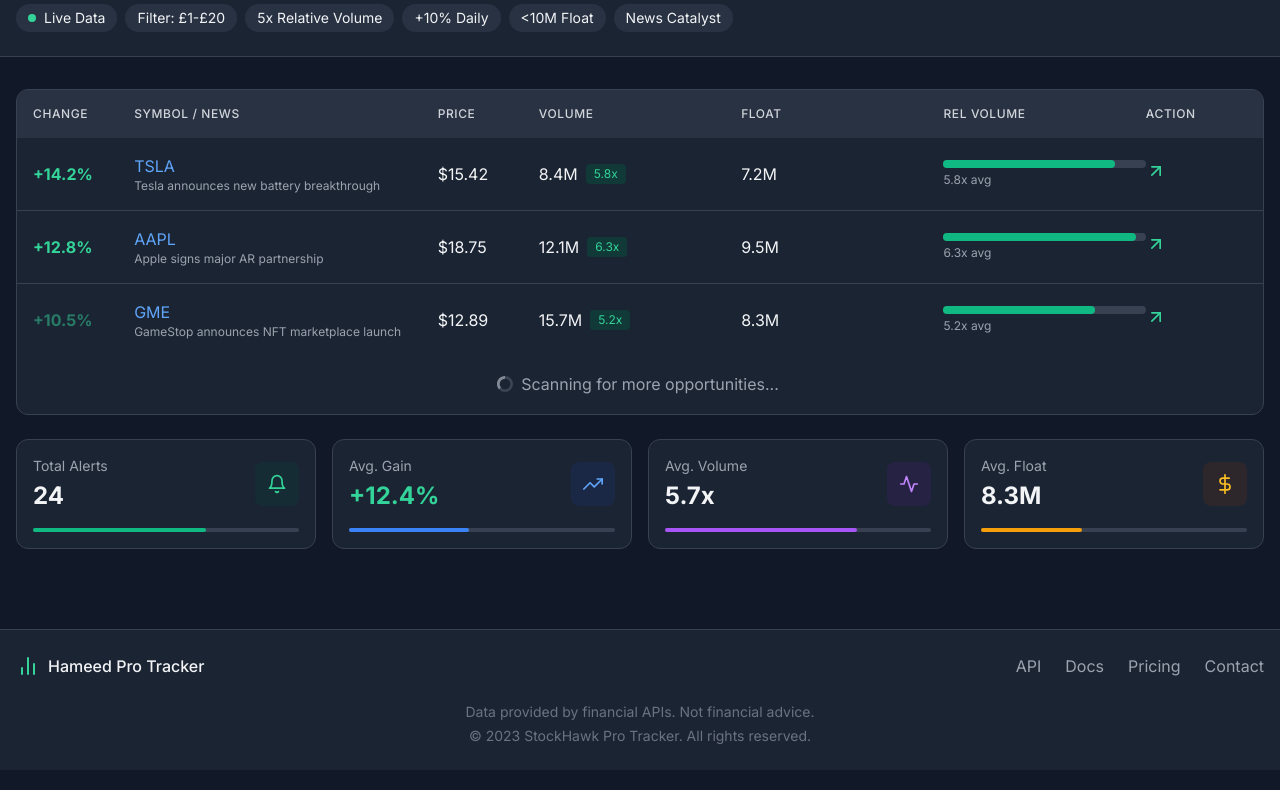
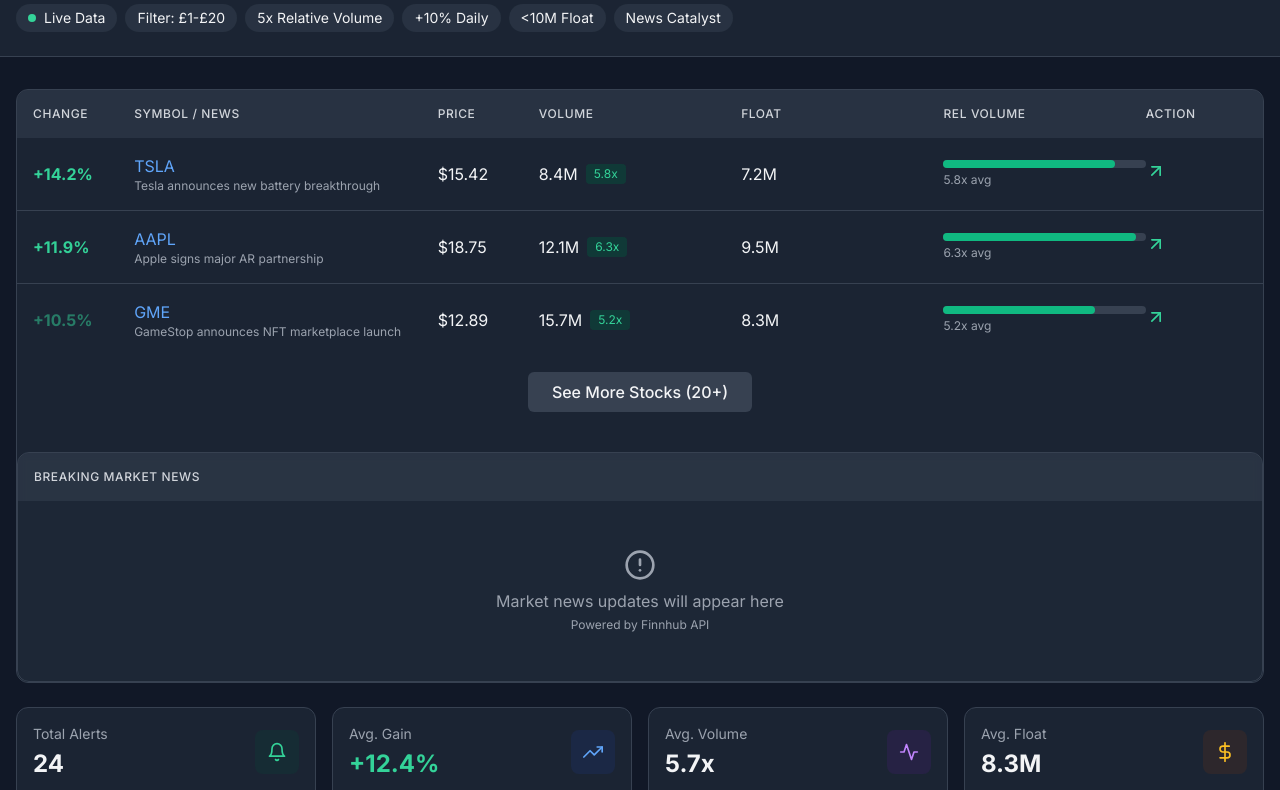
Before and after one commit to ahameedy/deepsite-ai, a plain HTML site: page index.html in a window 1280 px wide. Shown: the part 76-866 px from the top of the page. Drawn offline with nearby package versions, Linux system fonts and the light colour scheme.

Commit message:
Revise front-end with interactive stock headings

```diff
--- a/index.html
+++ b/index.html
@@ -4,7 +4,7 @@
     <meta charset="UTF-8">
     <meta name="viewport" content="width=device-width, initial-scale=1.0">
     <title>
-                            Hameed Pro Tracker
+                            Utopia Tracker Pro
 </title>
     <link rel="icon" type="image/x-icon" href="/static/favicon.ico">
     <script src="https://cdn.tailwindcss.com"></script>
@@ -47,15 +47,15 @@
                     <div class="flex items-center space-x-4">
                         <i data-feather="trending-up" class="text-emerald-400 w-8 h-8"></i>
                         <h1 class="text-2xl font-bold bg-clip-text text-transparent bg-gradient-to-r from-emerald-400 to-cyan-400">
-                            Hameed Pro Tracker
+                            Utopia Pro Tracker
 </h1>
                     </div>
                     <div class="flex items-center space-x-4">
-                        <button class="px-4 py-2 bg-emerald-600 hover:bg-emerald-700 rounded-md font-medium flex items-center space-x-2 transition">
+                        <button id="alerts-btn" class="px-4 py-2 bg-emerald-600 hover:bg-emerald-700 rounded-md font-medium flex items-center space-x-2 transition cursor-pointer">
 <i data-feather="bell" class="w-4 h-4"></i>
                             <span>Alerts</span>
                         </button>
-                        <button class="px-4 py-2 bg-gray-700 hover:bg-gray-600 rounded-md font-medium flex items-center space-x-2 transition">
+                        <button id="settings-btn" class="px-4 py-2 bg-gray-700 hover:bg-gray-600 rounded-md font-medium flex items-center space-x-2 transition cursor-pointer">
 <i data-feather="settings" class="w-4 h-4"></i>
                             <span>Settings</span>
                         </button>
@@ -185,22 +185,31 @@
                         </div>
                     </div>
                 </div>
+                <!-- See More Button -->
+                <div class="p-4 text-center">
+                    <button id="see-more-btn" class="px-6 py-2 bg-gray-700 hover:bg-gray-600 rounded-md font-medium transition cursor-pointer">
+                        See More Stocks (20+)
+                    </button>
+                </div>
 
-                <!-- Loading More -->
-                <div class="p-4 text-center text-gray-400">
-                    <div class="inline-flex items-center">
-                        <svg class="animate-spin -ml-1 mr-2 h-4 w-4 text-gray-400" xmlns="http://www.w3.org/2000/svg" fill="none" viewBox="0 0 24 24">
-                            <circle class="opacity-25" cx="12" cy="12" r="10" stroke="currentColor" stroke-width="4"></circle>
-                            <path class="opacity-75" fill="currentColor" d="M4 12a8 8 0 018-8V0C5.373 0 0 5.373 0 12h4zm2 5.291A7.962 7.962 0 014 12H0c0 3.042 1.135 5.824 3 7.938l3-2.647z"></path>
-                        </svg>
-                        Scanning for more opportunities...
+                <!-- Breaking News Section -->
+                <div class="bg-gray-800/80 blur-overlay rounded-xl border border-gray-700 mt-6 overflow-hidden">
+                    <div class="bg-gray-700/50 p-4 font-medium text-gray-300 uppercase text-xs tracking-wider">
+                        Breaking Market News
+                    </div>
+                    <div id="breaking-news" class="p-4">
+                        <div class="text-center text-gray-400 py-8">
+                            <i data-feather="alert-circle" class="w-8 h-8 mx-auto mb-2"></i>
+                            <p>Market news updates will appear here</p>
+                            <p class="text-xs mt-1">Powered by Finnhub API</p>
+                        </div>
                     </div>
                 </div>
 </div>
 
             <!-- Stats Dashboard -->
             <div class="grid grid-cols-1 md:grid-cols-4 gap-4 mt-6">
-                <div class="bg-gray-800/80 blur-overlay rounded-xl border border-gray-700 p-4">
+                <div id="total-alerts-card" class="bg-gray-800/80 blur-overlay rounded-xl border border-gray-700 p-4 cursor-pointer hover:bg-gray-700/50 transition">
 <div class="flex items-center justify-between">
                         <div>
                             <p class="text-gray-400 text-sm">Total Alerts</p>
@@ -214,7 +223,7 @@
                         <div class="h-1 bg-emerald-500 rounded-full" style="width: 65%"></div>
                     </div>
                 </div>
-                <div class="bg-gray-800/80 blur-overlay rounded-xl border border-gray-700 p-4">
+                <div id="avg-gain-card" class="bg-gray-800/80 blur-overlay rounded-xl border border-gray-700 p-4 cursor-pointer hover:bg-gray-700/50 transition">
 <div class="flex items-center justify-between">
                         <div>
                             <p class="text-gray-400 text-sm">Avg. Gain</p>
@@ -228,7 +237,7 @@
                         <div class="h-1 bg-blue-500 rounded-full" style="width: 45%"></div>
                     </div>
                 </div>
-                <div class="bg-gray-800/80 blur-overlay rounded-xl border border-gray-700 p-4">
+                <div id="avg-volume-card" class="bg-gray-800/80 blur-overlay rounded-xl border border-gray-700 p-4 cursor-pointer hover:bg-gray-700/50 transition">
 <div class="flex items-center justify-between">
                         <div>
                             <p class="text-gray-400 text-sm">Avg. Volume</p>
@@ -242,7 +251,7 @@
                         <div class="h-1 bg-purple-500 rounded-full" style="width: 72%"></div>
                     </div>
                 </div>
-                <div class="bg-gray-800/80 blur-overlay rounded-xl border border-gray-700 p-4">
+                <div id="avg-float-card" class="bg-gray-800/80 blur-overlay rounded-xl border border-gray-700 p-4 cursor-pointer hover:bg-gray-700/50 transition">
 <div class="flex items-center justify-between">
                         <div>
                             <p class="text-gray-400 text-sm">Avg. Float</p>
@@ -265,7 +274,7 @@
                 <div class="flex flex-col md:flex-row justify-between items-center">
                     <div class="flex items-center space-x-2 mb-4 md:mb-0">
                         <i data-feather="bar-chart-2" class="text-emerald-400 w-6 h-6"></i>
-                        <span class="font-medium">Hameed Pro Tracker</span>
+                        <span class="font-medium">Utopia Tracker Pro</span>
 </div>
                     <div class="flex space-x-6">
                         <a href="#" class="text-gray-400 hover:text-white transition">API</a>
@@ -281,8 +290,37 @@
             </div>
         </footer>
     </div>
+    <script>
+        // Interactive placeholders
+        document.getElementById('alerts-btn').addEventListener('click', function() {
+            console.log('Alerts button clicked - will implement configuration later');
+        });
 
-    <script>
+        document.getElementById('settings-btn').addEventListener('click', function() {
+            console.log('Settings button clicked - will implement configuration later');
+        });
+
+        document.getElementById('see-more-btn').addEventListener('click', function() {
+            console.log('See More clicked - will implement expanded stock view later');
+        });
+
+        // Stats card placeholders
+        document.getElementById('total-alerts-card').addEventListener('click', function() {
+            console.log('Total Alerts card clicked - will implement configuration later');
+        });
+
+        document.getElementById('avg-gain-card').addEventListener('click', function() {
+            console.log('Average Gain card clicked - will implement configuration later');
+        });
+
+        document.getElementById('avg-volume-card').addEventListener('click', function() {
+            console.log('Average Volume card clicked - will implement configuration later');
+        });
+
+        document.getElementById('avg-float-card').addEventListener('click', function() {
+            console.log('Average Float card clicked - will implement configuration later');
+        });
+
         // Initialize Vanta.js background
 VANTA.NET({
             el: "#vanta-bg",
@@ -300,11 +338,51 @@
             spacing: 18.00
         });
 
+        // Limit to 5 stock rows initially
+        document.addEventListener('DOMContentLoaded', function() {
+            const stockRows = document.querySelectorAll('.stock-row');
+            if (stockRows.length > 5) {
+                for (let i = 5; i < stockRows.length; i++) {
+                    stockRows[i].style.display = 'none';
+                }
+            }
+});
+
         // Initialize Feather Icons
         feather.replace();
+        // Modular data functions
+        const dataModule = {
+            simulateLiveUpdates: function() {
+                const changes = document.querySelectorAll('.stock-row .col-span-1:first-child');
+                changes.forEach(change => {
+                    if (Math.random() > 0.7) {
+                        const currentValue = parseFloat(change.textContent.replace('+', '').replace('%', ''));
+                        const newChange = (currentValue + (Math.random() * 2 - 1)).toFixed(1);
+                        change.textContent = `+${Math.max(10, newChange)}%`;
+
+                        if (Math.abs(newChange - currentValue) > 0.5) {
+                            change.classList.add('pulse');
+                            setTimeout(() => {
+                                change.classList.remove('pulse');
+                            }, 2000);
+                        }
+                    }
+                });
+            },
+
+            getBreakingNews: function() {
+                // Placeholder for Finnhub API integration
+                return new Promise(resolve => {
+                    setTimeout(() => {
+                        resolve([]); // Will replace with real API call
+                    }, 500);
+                });
+            }
+        };
 
         // Simulate live data updates
         function updateStockData() {
+            dataModule.simulateLiveUpdates();
 const changes = document.querySelectorAll('.stock-row .col-span-1:first-child');
             changes.forEach(change => {
                 if (Math.random() > 0.7) {
@@ -321,11 +399,27 @@
                     }
                 }
             });
-
             setTimeout(updateStockData, 3000 + Math.random() * 4000);
         }
 
+        // Initialize
+        document.addEventListener('DOMContentLoaded', function() {
             setTimeout(updateStockData, 5000);
+
+            // Initialize breaking news placeholder
+            dataModule.getBreakingNews().then(news => {
+                // Will implement news display later
+            });
+        });
+</script>
+        // Placeholder comments for API integration points
+        /*
+        TODO:
+        - Connect to Finnhub API for breaking news
+        - Implement expanded stock view with pagination
+        - Add configuration modals for interactive elements
+        - Replace simulated data with real API calls
+        */
     </script>
 </body>
 </html>
```
Lines whose indentation alone changed are shown as unchanged.
